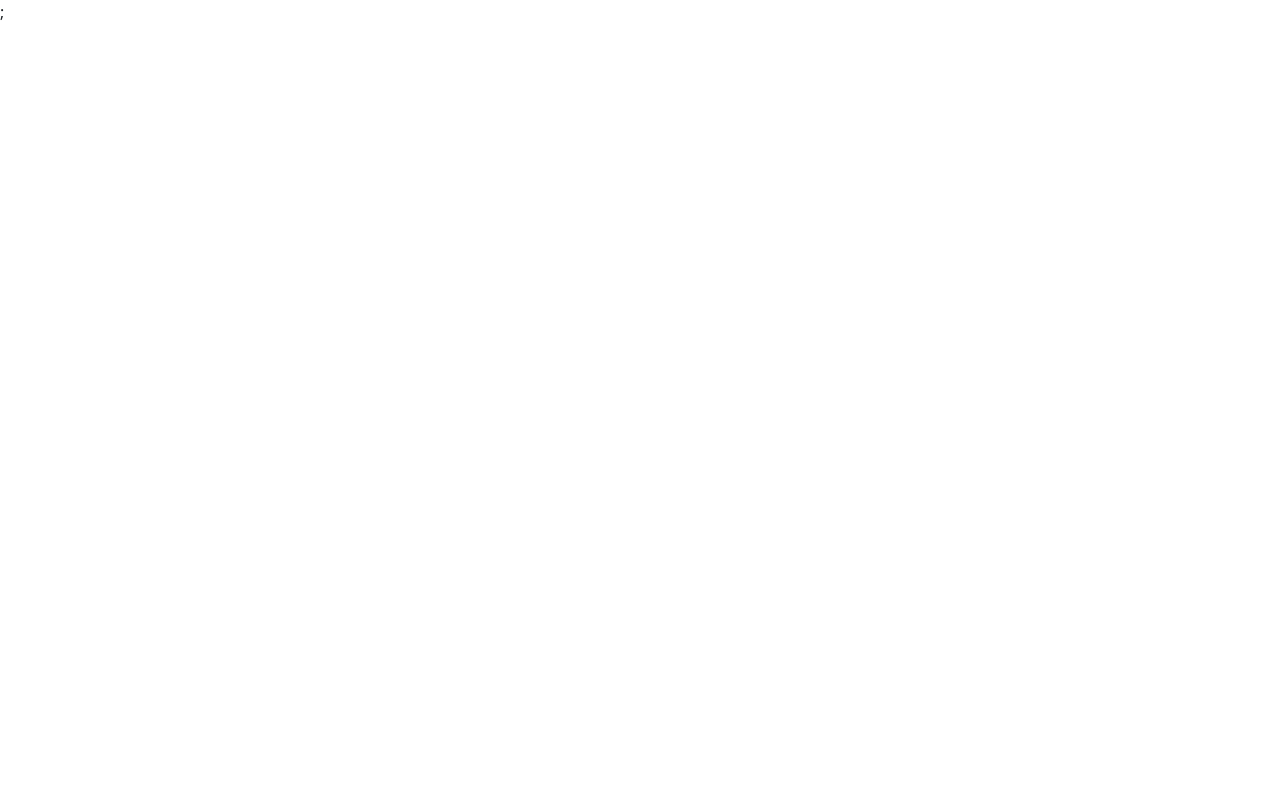
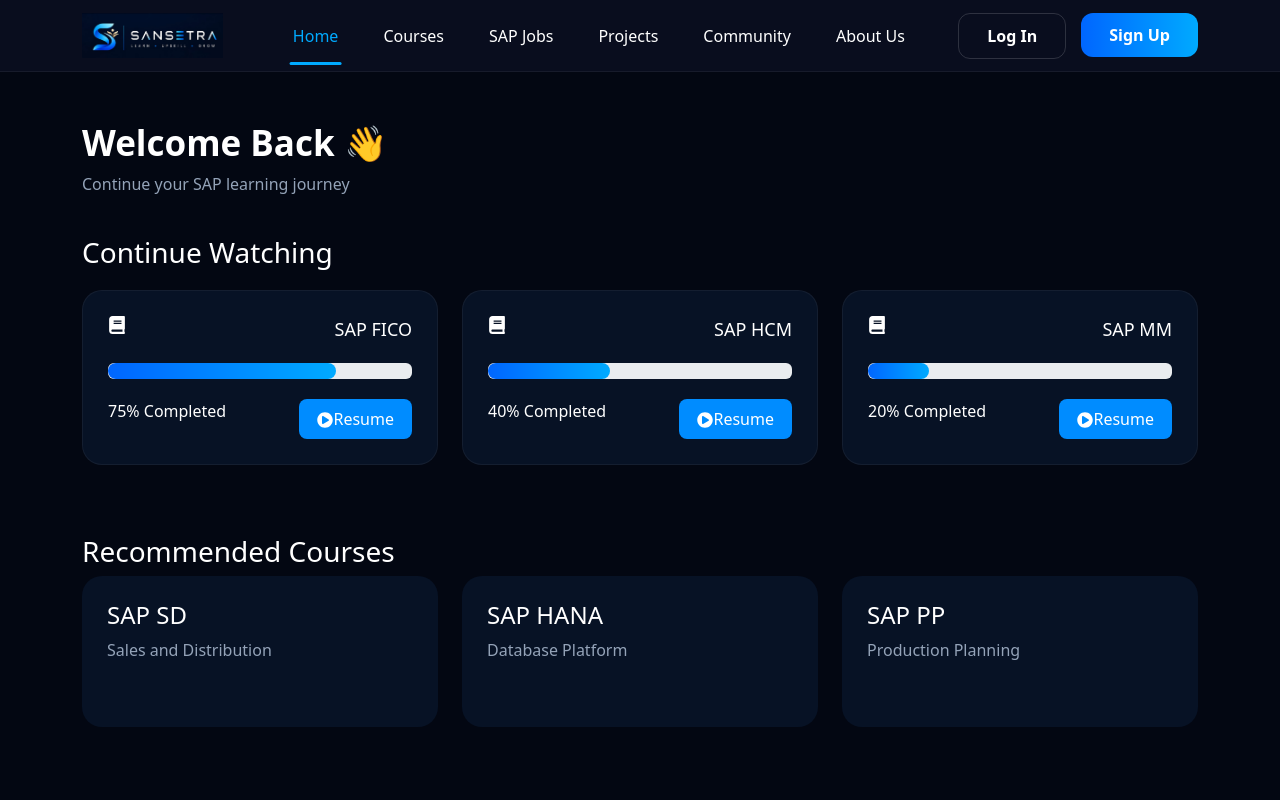
Before and after one commit to adarshahelvar/Sansetra_LMS, a React (Vite) app in the folder client/: page /dashboard in a window 1280 px wide. Before the commit this address had no page. Shown: the top 800 px of the page. Built offline with nearby package versions, Linux system fonts and the light colour scheme.

Commit message:
dashboard static

```diff
--- /dev/null
+++ b/client/src/pages/Dashboard/Dashboard.css
@@ -0,0 +1,95 @@
+.dashboard {
+  min-height: 100vh;
+
+  padding: 50px 0;
+
+  background: #030712;
+
+  color: white;
+}
+
+.dashboard h2 {
+  font-size: 35px;
+
+  font-weight: 700;
+}
+
+.dashboard p {
+  color: #94a3b8;
+
+  margin-bottom: 40px;
+}
+
+.dashboard-title {
+  margin-bottom: 20px;
+}
+
+.course-progress-card {
+  padding: 25px;
+
+  background: #071225;
+
+  border-radius: 20px;
+
+  margin-bottom: 20px;
+
+  border: 1px solid rgba(255, 255, 255, 0.05);
+}
+
+.course-top {
+  display: flex;
+
+  justify-content: space-between;
+
+  margin-bottom: 20px;
+
+  font-size: 18px;
+}
+
+.progress {
+  height: 10px;
+
+  background: #111827;
+
+  border-radius: 20px;
+}
+
+.progress-bar {
+  background: linear-gradient(90deg, #0066ff, #00aaff);
+
+  height: 100%;
+
+  border-radius: 20px;
+}
+
+.course-bottom {
+  display: flex;
+
+  justify-content: space-between;
+
+  margin-top: 20px;
+}
+
+.course-bottom button {
+  background: #008cff;
+
+  border: none;
+
+  padding: 8px 18px;
+
+  border-radius: 8px;
+
+  color: white;
+}
+
+.recommended {
+  margin-top: 50px;
+}
+
+.recommended-card {
+  padding: 25px;
+
+  background: #071225;
+
+  border-radius: 20px;
+}
--- /dev/null
+++ b/client/src/pages/Dashboard/Dashboard.jsx
@@ -0,0 +1,102 @@
+import "./Dashboard.css";
+
+import { FaPlayCircle, FaBook, FaClock } from "react-icons/fa";
+
+function Dashboard() {
+  const myCourses = [
+    {
+      title: "SAP FICO",
+      progress: 75,
+    },
+
+    {
+      title: "SAP HCM",
+      progress: 40,
+    },
+
+    {
+      title: "SAP MM",
+      progress: 20,
+    },
+  ];
+
+  return (
+    <div className="dashboard">
+      <div className="container">
+        <h2>Welcome Back 👋</h2>
+
+        <p>Continue your SAP learning journey</p>
+
+        <section>
+          <div className="dashboard-title">
+            <h3>Continue Watching</h3>
+          </div>
+
+          <div className="row">
+            {myCourses.map((course, index) => (
+              <div className="col-lg-4" key={index}>
+                <div className="course-progress-card">
+                  <div className="course-top">
+                    <FaBook />
+
+                    <span>{course.title}</span>
+                  </div>
+
+                  <div className="progress">
+                    <div
+                      className="progress-bar"
+                      style={{
+                        width: `${course.progress}%`,
+                      }}
+                    ></div>
+                  </div>
+
+                  <div className="course-bottom">
+                    <span>{course.progress}% Completed</span>
+
+                    <button>
+                      <FaPlayCircle />
+                      Resume
+                    </button>
+                  </div>
+                </div>
+              </div>
+            ))}
+          </div>
+        </section>
+
+        <section className="recommended">
+          <h3>Recommended Courses</h3>
+
+          <div className="row">
+            <div className="col-lg-4">
+              <div className="recommended-card">
+                <h4>SAP SD</h4>
+
+                <p>Sales and Distribution</p>
+              </div>
+            </div>
+
+            <div className="col-lg-4">
+              <div className="recommended-card">
+                <h4>SAP HANA</h4>
+
+                <p>Database Platform</p>
+              </div>
+            </div>
+
+            <div className="col-lg-4">
+              <div className="recommended-card">
+                <h4>SAP PP</h4>
+
+                <p>Production Planning</p>
+              </div>
+            </div>
+          </div>
+        </section>
+      </div>
+    </div>
+  );
+}
+
+export default Dashboard;
--- a/client/src/pages/VerifyOTP/VerifyOTP.jsx
+++ b/client/src/pages/VerifyOTP/VerifyOTP.jsx
@@ -1,5 +1,8 @@
+import "./VerifyOTP.css";
+
 import { useState } from "react";
 import { useLocation, useNavigate } from "react-router-dom";
+
 import api from "../../api/axios";
 
 function VerifyOTP() {
@@ -11,44 +14,50 @@
 
   const [otp, setOtp] = useState("");
 
-  const verify = async () => {
+  const [loading, setLoading] = useState(false);
+
+  const handleVerify = async () => {
     try {
-      await api.post(
-        "/auth/verify-otp",
+      setLoading(true);
 
-        {
-          email,
-          otp,
-        },
-      );
+      const res = await api.post("/auth/verify-otp", {
+        email,
+        otp,
+      });
 
-      alert("Verification successful");
+      alert(res.data.message || "Email verified");
 
       navigate("/login");
     } catch (error) {
-      alert("Invalid OTP");
+      alert(error.response?.data?.message || "Invalid OTP");
+    } finally {
+      setLoading(false);
     }
   };
 
   return (
     <div className="auth-page">
       <div className="auth-box">
-        <h2>Verify OTP</h2>
+        <h2>Verify Email</h2>
 
         <p>
           OTP sent to:
-          {email}
+          <br />
+          <b>{email}</b>
         </p>
 
         <input
+          type="text"
+          placeholder="Enter OTP"
           value={otp}
           onChange={(e) => {
             setOtp(e.target.value);
           }}
-          placeholder="Enter OTP"
         />
 
-        <button onClick={verify}>Verify</button>
+        <button onClick={handleVerify}>
+          {loading ? "Verifying..." : "Verify OTP"}
+        </button>
       </div>
     </div>
   );
--- a/client/src/routes/AppRoutes.jsx
+++ b/client/src/routes/AppRoutes.jsx
@@ -6,21 +6,18 @@
 import Login from "../pages/Login/Login";
 import Signup from "../pages/Signup/Signup";
 import VerifyOTP from "../pages/VerifyOTP/VerifyOTP";
+import Dashboard from "../pages/Dashboard/Dashboard";
 
 function AppRoutes() {
   return (
     <BrowserRouter>
       <Routes>
-        {/* Main Layout */}
-
         <Route element={<MainLayout />}>
           <Route path="/" element={<Landing />} />
-
           <Route path="/login" element={<Login />} />
-
           <Route path="/signup" element={<Signup />} />
-
           <Route path="/verify-otp" element={<VerifyOTP />} />
+          <Route path="/dashboard" element={<Dashboard />} />
         </Route>
       </Routes>
     </BrowserRouter>
```
